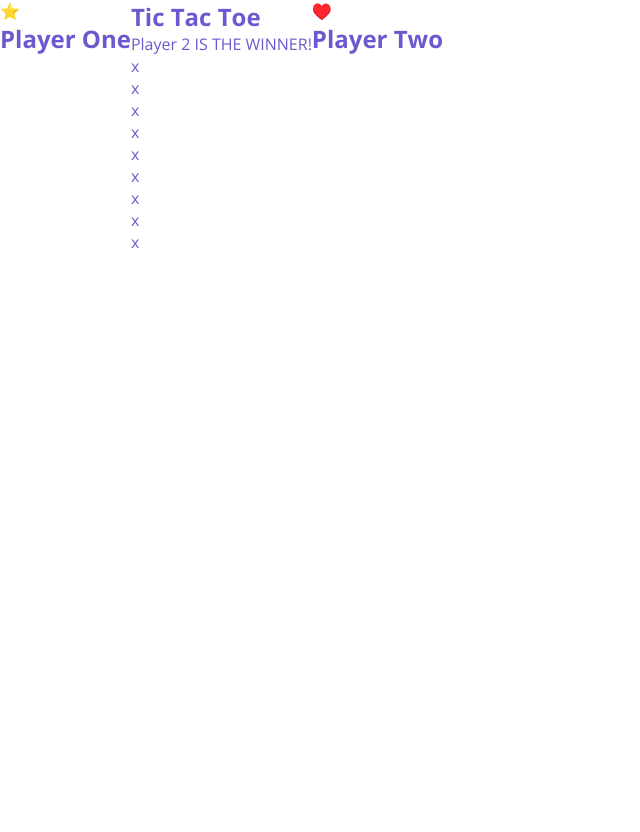
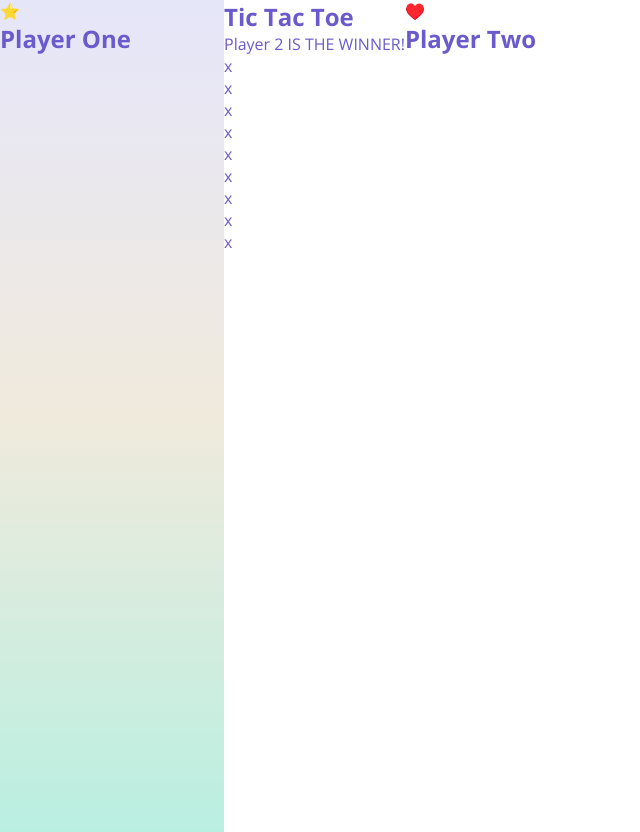
Before and after one commit to battan40/tic-tac-toe, a plain HTML site: page index.html in a window 1280 px wide. Shown: the whole page, without its empty margins (0-640 px from the left). Before the commit the page ends 800 px from the top, so only its background shows below. Drawn offline with nearby package versions, Linux system fonts and the light colour scheme.

Commit message:
Insert left side styles

```diff
--- a/styles.css
+++ b/styles.css
@@ -28,3 +28,20 @@ button:hover {
   margin: 0;
   width: 100%;
 }
+
+/* ~~~~~ Left ~~~~~ */
+.left {
+  background-image: linear-gradient(lavender, #f0eadc, #b9efe1);
+  width: 28vh;
+  height: 104vh;
+}
+
+.player1-icon {
+  display: flex;
+}
+
+.left-Player {
+  display: flex;
+  color: slateblue;
+
+}
```
